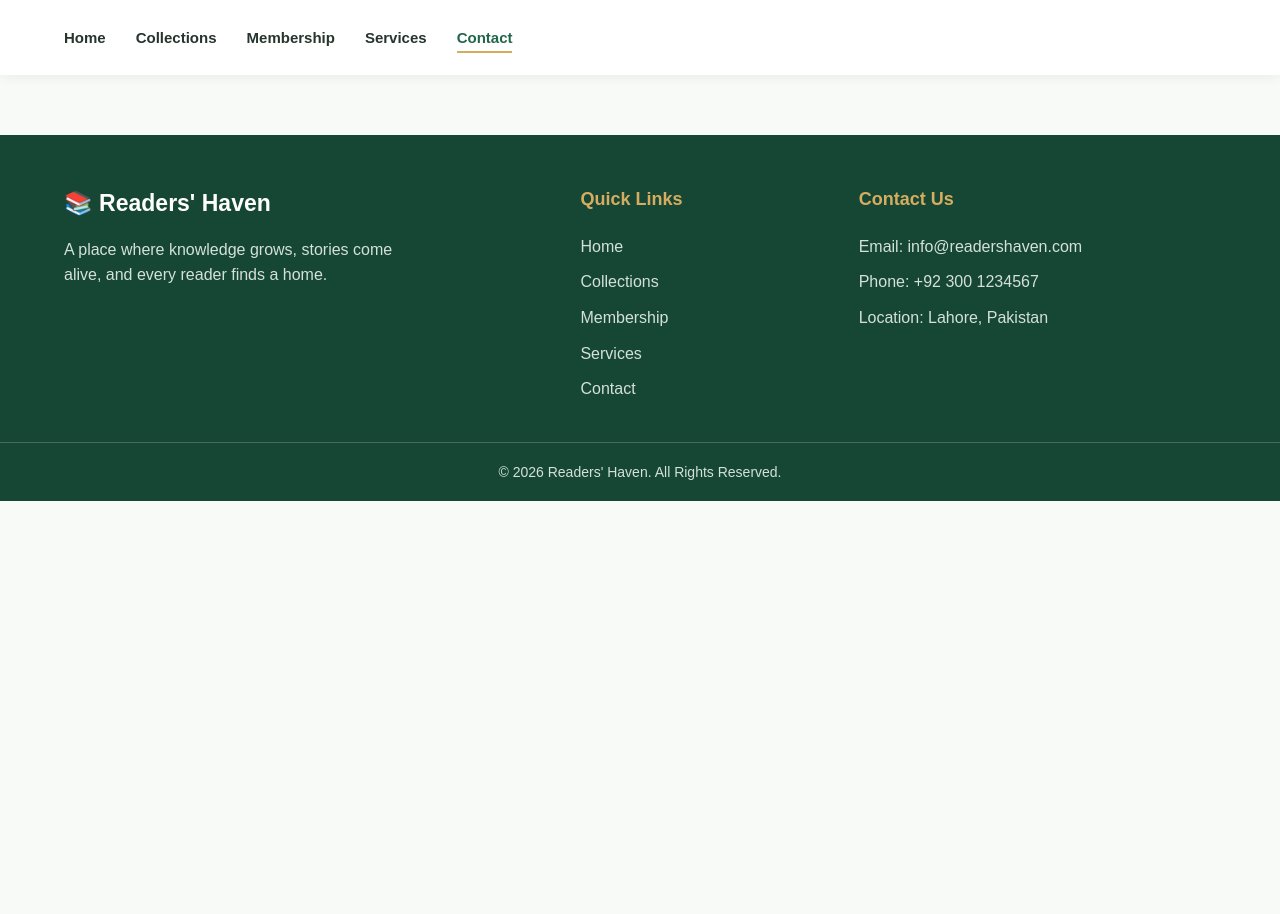
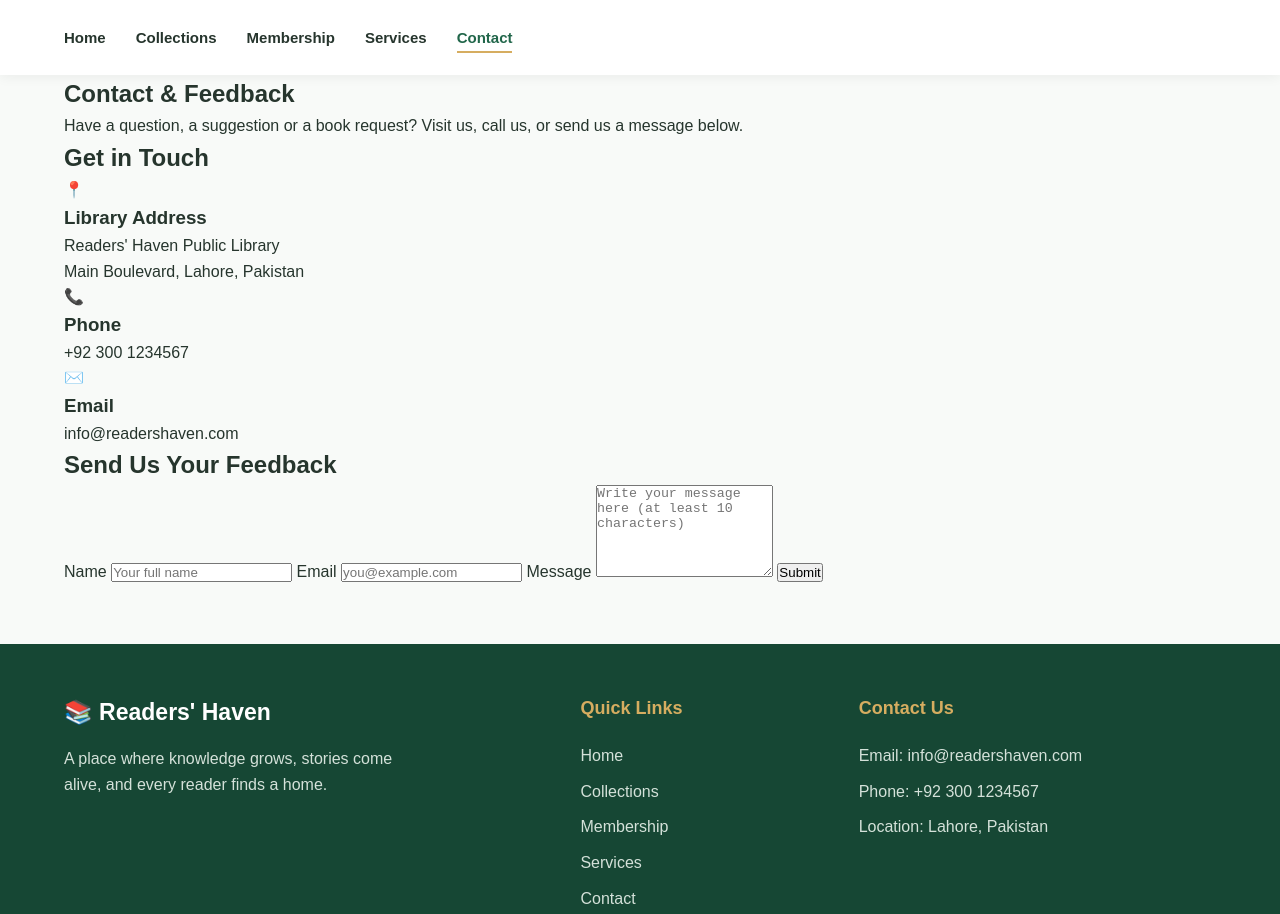
Before and after one commit to zawar10/readers-haven-library, a website: page src/contact.html in a window 1280 px wide. Shown: the top 914 px of the page. Before the commit the page ends 800 px from the top, so only its background shows below. Drawn offline with Linux system fonts and the light colour scheme.

Commit message:
Add contact and feedback page content

```diff
--- a/src/contact.html
+++ b/src/contact.html
@@ -34,6 +34,79 @@
         </nav>
     </header>
 
+    <main>
+
+        <!-- Page introduction -->
+        <section class="contact-hero">
+            <div class="container">
+                <h1>Contact &amp; Feedback</h1>
+                <p>
+                    Have a question, a suggestion or a book request?
+                    Visit us, call us, or send us a message below.
+                </p>
+            </div>
+        </section>
+
+        <section class="contact-section container">
+
+            <!-- Contact information -->
+            <div class="contact-info">
+                <h2>Get in Touch</h2>
+
+                <div class="contact-item">
+                    <span class="contact-icon">📍</span>
+                    <div>
+                        <h3>Library Address</h3>
+                        <p>Readers' Haven Public Library<br>Main Boulevard, Lahore, Pakistan</p>
+                    </div>
+                </div>
+
+                <div class="contact-item">
+                    <span class="contact-icon">📞</span>
+                    <div>
+                        <h3>Phone</h3>
+                        <p><a href="tel:+923001234567">+92 300 1234567</a></p>
+                    </div>
+                </div>
+
+                <div class="contact-item">
+                    <span class="contact-icon">✉️</span>
+                    <div>
+                        <h3>Email</h3>
+                        <p><a href="mailto:info@readershaven.com">info@readershaven.com</a></p>
+                    </div>
+                </div>
+            </div>
+
+            <!-- Feedback form (static HTML only: no backend, no JavaScript) -->
+            <div class="contact-form-box">
+                <h2>Send Us Your Feedback</h2>
+
+                <form class="contact-form" action="#" method="get">
+
+                    <label for="name">Name</label>
+                    <input type="text" id="name" name="name"
+                           placeholder="Your full name"
+                           required minlength="2" maxlength="60">
+
+                    <label for="email">Email</label>
+                    <input type="email" id="email" name="email"
+                           placeholder="you@example.com"
+                           required>
+
+                    <label for="message">Message</label>
+                    <textarea id="message" name="message" rows="6"
+                              placeholder="Write your message here (at least 10 characters)"
+                              required minlength="10" maxlength="500"></textarea>
+
+                    <button type="submit" class="contact-button">Submit</button>
+
+                </form>
+            </div>
+
+        </section>
+
+    </main>
 
     <footer class="site-footer">
 
```
